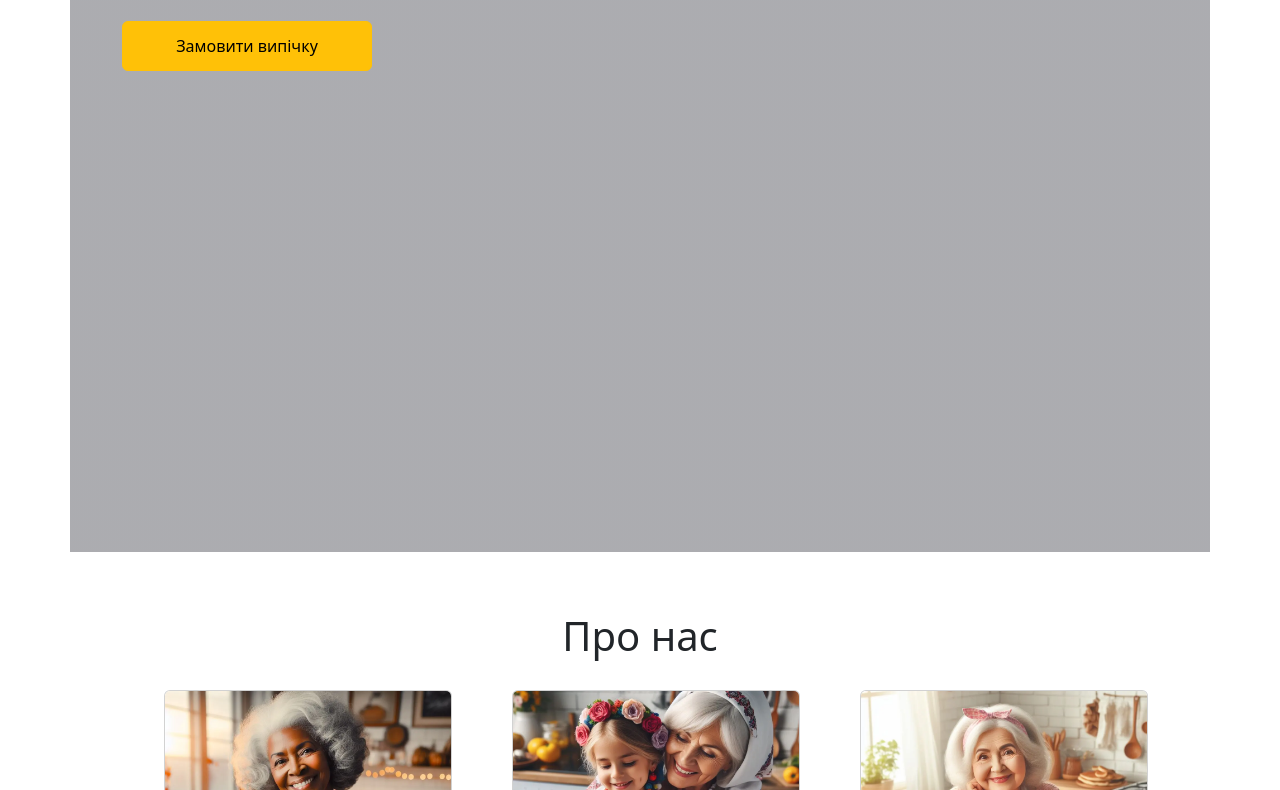
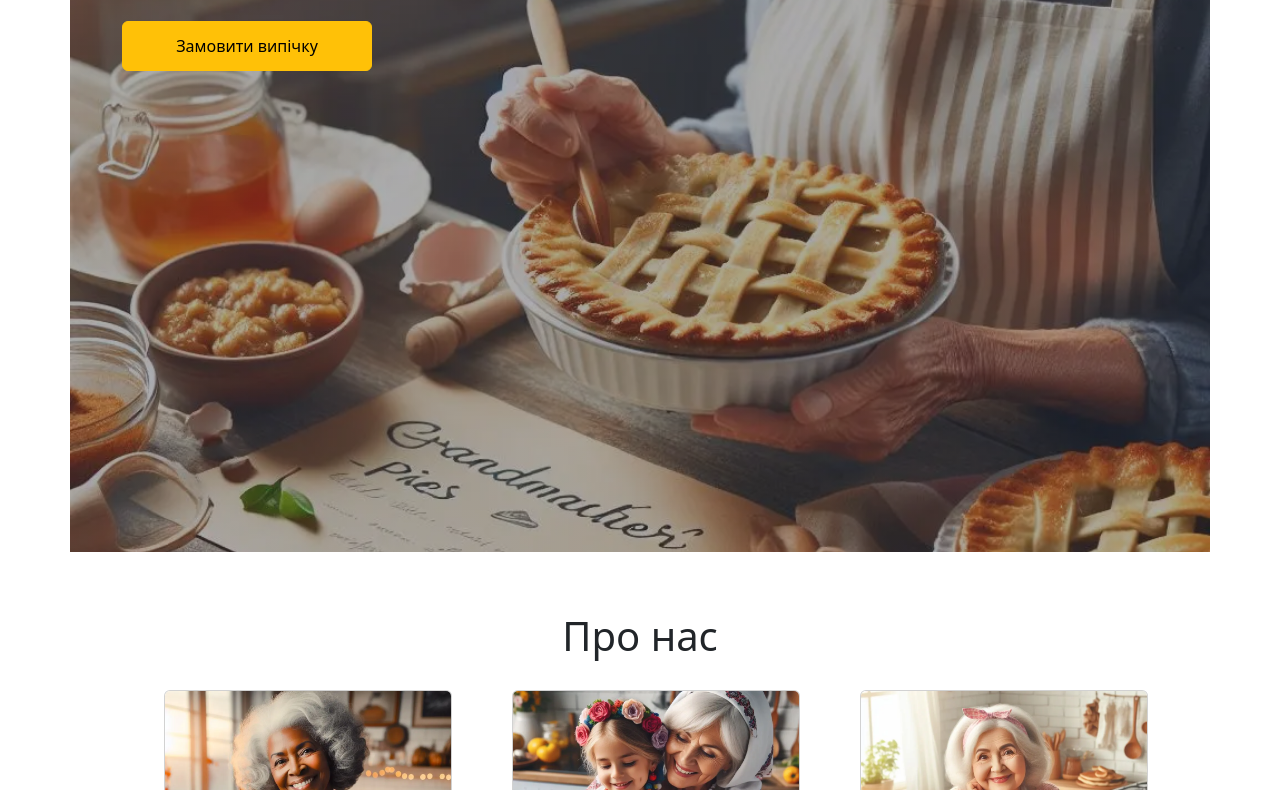
Before and after one commit to Pan-Artur/Babini-pirizhki, a plain HTML site: page index.html in a window 1280 px wide. Shown: the part 336-1126 px from the top of the page. Drawn offline with nearby package versions, Linux system fonts and the light colour scheme; files that its build step writes are made by us from their sources.

Commit message:
fixing x4

```diff
--- a/scss/home/_hero.scss
+++ b/scss/home/_hero.scss
@@ -9,7 +9,7 @@
     width: 1000px;
     background-size: cover;
     background-repeat: no-repeat;
-    background-image: radial-gradient(rgba(47, 48, 58, 0.40), rgba(47, 48, 58, 0.40)), url(./images/hero-bg.webp);
+    background-image: radial-gradient(rgba(47, 48, 58, 0.40), rgba(47, 48, 58, 0.40)), url(../images/hero-bg.webp);
     padding-top: 90px;
 }
 
```
